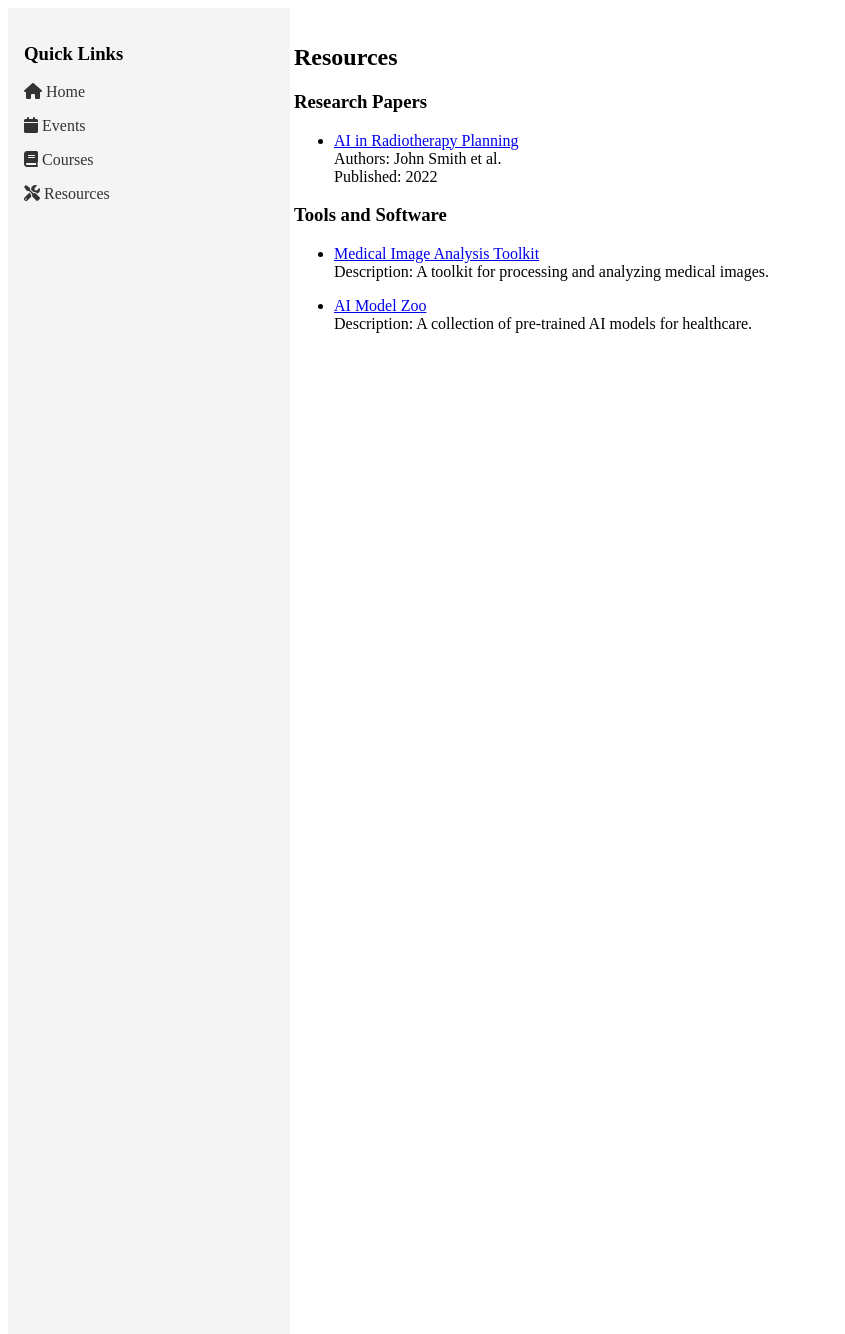
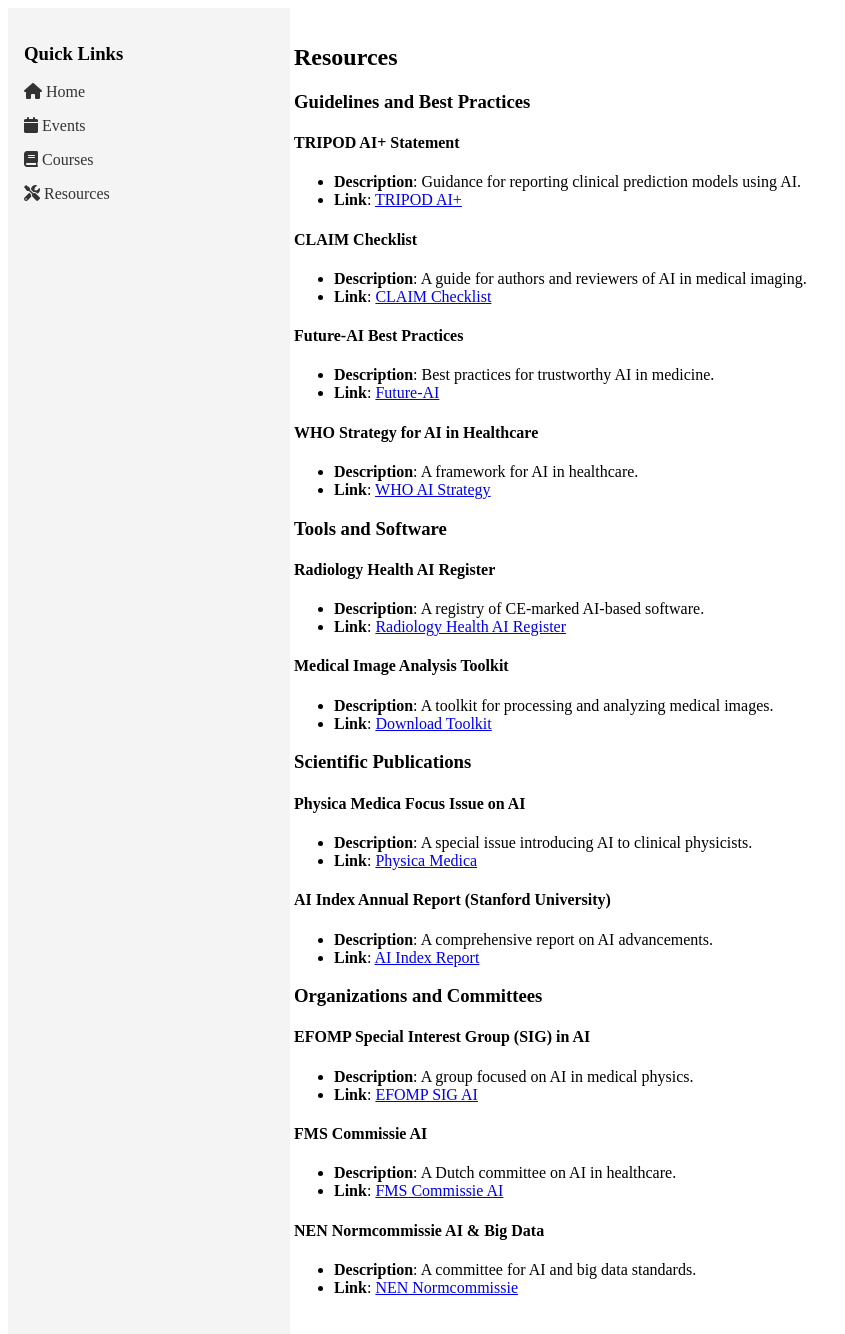
Before and after one commit to NVKF-nl/Kennisplatform-AI, a Jekyll site: the page built from resources.md, in a window 1280 px wide and 1337 px high. Shown: the top 1334 px of the window, without its empty margins (0-845 px from the left). Built offline with Jekyll 4.4.1, drawn with Linux system fonts in a browser that asks for light colours.

Commit message:
Update resources.md

```diff
--- a/resources.md
+++ b/resources.md
@@ -5,14 +5,54 @@ title: Resources
 
 ## Resources
 
-### Research Papers
-- [AI in Radiotherapy Planning](https://example.com)
-  Authors: John Smith et al.
-  Published: 2022
+### Guidelines and Best Practices
+
+#### TRIPOD AI+ Statement
+- **Description**: Guidance for reporting clinical prediction models using AI.
+- **Link**: [TRIPOD AI+](https://www.equator-network.org/)
+
+#### CLAIM Checklist
+- **Description**: A guide for authors and reviewers of AI in medical imaging.
+- **Link**: [CLAIM Checklist](https://example.com)
+
+#### Future-AI Best Practices
+- **Description**: Best practices for trustworthy AI in medicine.
+- **Link**: [Future-AI](https://example.com)
+
+#### WHO Strategy for AI in Healthcare
+- **Description**: A framework for AI in healthcare.
+- **Link**: [WHO AI Strategy](https://www.who.int/)
 
 ### Tools and Software
-- [Medical Image Analysis Toolkit](https://example.com)
-  Description: A toolkit for processing and analyzing medical images.
 
-- [AI Model Zoo](https://example.com)
-  Description: A collection of pre-trained AI models for healthcare.
+#### Radiology Health AI Register
+- **Description**: A registry of CE-marked AI-based software.
+- **Link**: [Radiology Health AI Register](https://example.com)
+
+#### Medical Image Analysis Toolkit
+- **Description**: A toolkit for processing and analyzing medical images.
+- **Link**: [Download Toolkit](https://example.com)
+
+### Scientific Publications
+
+#### Physica Medica Focus Issue on AI
+- **Description**: A special issue introducing AI to clinical physicists.
+- **Link**: [Physica Medica](https://www.physicamedica.com/)
+
+#### AI Index Annual Report (Stanford University)
+- **Description**: A comprehensive report on AI advancements.
+- **Link**: [AI Index Report](https://aiindex.stanford.edu/)
+
+### Organizations and Committees
+
+#### EFOMP Special Interest Group (SIG) in AI
+- **Description**: A group focused on AI in medical physics.
+- **Link**: [EFOMP SIG AI](https://www.efomp.org/)
+
+#### FMS Commissie AI
+- **Description**: A Dutch committee on AI in healthcare.
+- **Link**: [FMS Commissie AI](https://example.com)
+
+#### NEN Normcommissie AI & Big Data
+- **Description**: A committee for AI and big data standards.
+- **Link**: [NEN Normcommissie](https://example.com)
```
